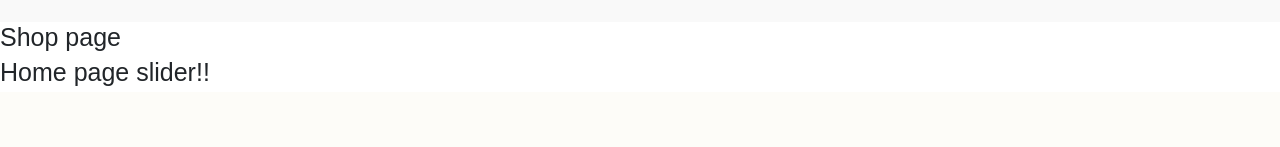
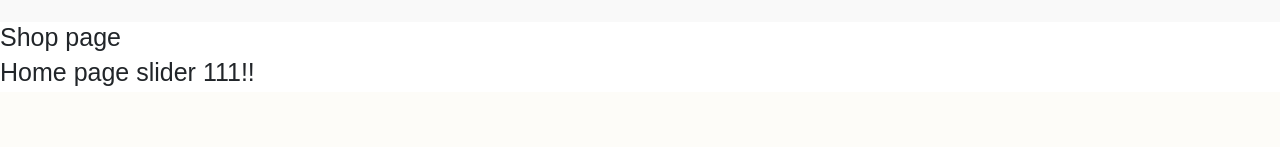
Before and after one commit to iamdeepak90/becute-react, a React (Create React App) app: page /shop in a window 1280 px wide. Shown: the part 191-338 px from the top of the page. Built offline with nearby package versions, Linux system fonts and the light colour scheme.

Commit message:
Home slider change

```diff
--- a/src/Components/Sliderhome.js
+++ b/src/Components/Sliderhome.js
@@ -2,7 +2,7 @@ import React from 'react';
 
 const Sliderhome = () => {
     return(
-        <h1>Home page slider!!</h1>
+        <h1>Home page slider 111!!</h1>
     )
 }
 
```
